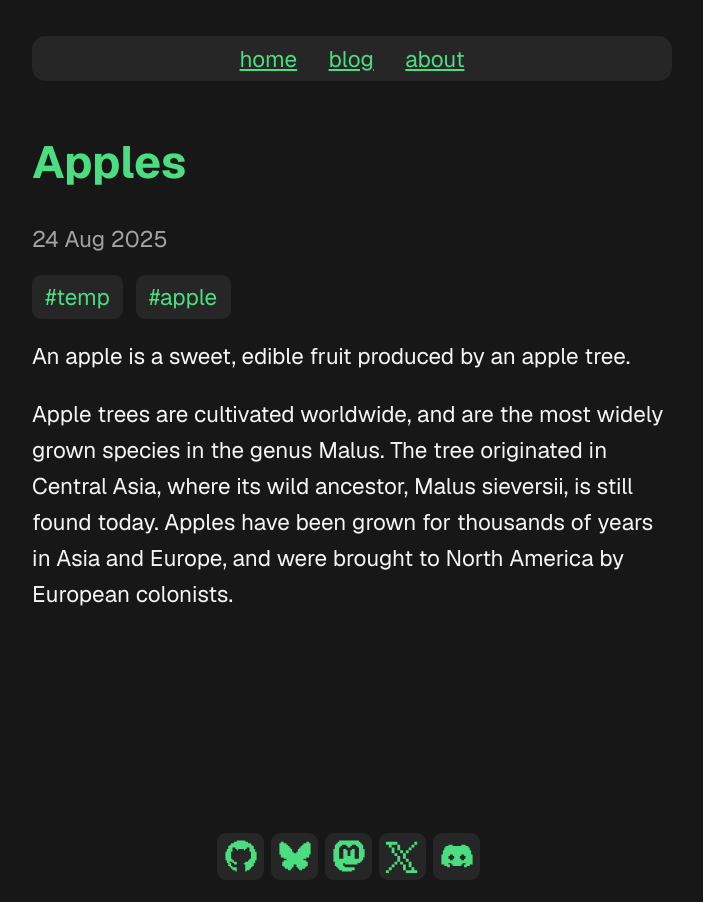
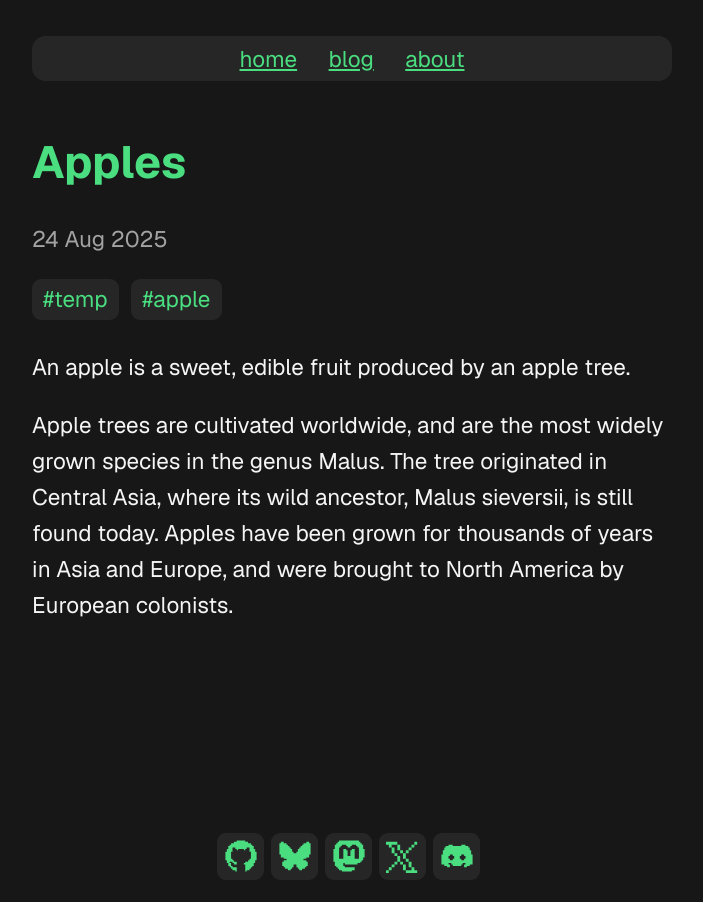
Before and after one commit to libremelon/libremelon.github.io, a Jekyll site: the page built from _posts/2025-08-24-apples.md, in a window 1280 px wide. Shown: the whole page, without its empty margins (288-991 px from the left). Built offline with Jekyll 4.4.1, drawn with Linux system fonts in a browser that asks for light colours.

Commit message:
fix(blog): tag btns overflowing & btns not being highlighted on tap (mobile)

```diff
--- a/_layouts/post.html
+++ b/_layouts/post.html
@@ -8,8 +8,5 @@
 <h1 class="title" id="strong">{{ page.title }}</h1>
 <p id="date">{{ page.date | date_to_string }}</p>
 {% for tag in page.tags %}
-  <span id="fake-btn">#{{ tag }}</span>
-{% endfor %}
-
-
-{{ content }}
+<span style="display: inline-block" id="fake-btn">#{{ tag }}</span>
+{% endfor %} {{ content }}
--- a/_sass/main.scss
+++ b/_sass/main.scss
@@ -39,14 +39,16 @@
 #btn,
 #fake-btn {
   margin-right: 0.75vh;
+  margin-bottom: 0.75vh;
   background-color: #262626;
   color: #4ade80;
   border-radius: 1vh;
-  padding: 0.75vh 1.5vh;
+  padding: 0.25vh 1.25vh;
   border: none;
 }
 
-#btn:hover {
+#btn:hover,
+#btn:active {
   background-color: #4ade80;
   color: #171717;
   cursor: pointer;
--- a/blog.html
+++ b/blog.html
@@ -32,10 +32,14 @@
 
 {% comment %} create tag name labelled buttons {% endcomment %}
 {%- for tag in tags_list -%}
-  <span id="btn" onclick="unhidePosts(`{{ tag }}`)">#{{ tag }}</span>
+  <span
+    style="display: inline-block"
+    id="btn"
+    onclick="unhidePosts(`{{ tag }}`)">#{{ tag }}</span>
 {%- endfor -%}
 <span
   id="btn"
+  style="display: inline-block"
   style="font-weight: bold;"
   onclick="unhidePosts(`reset`)">↻</span>
 
```
